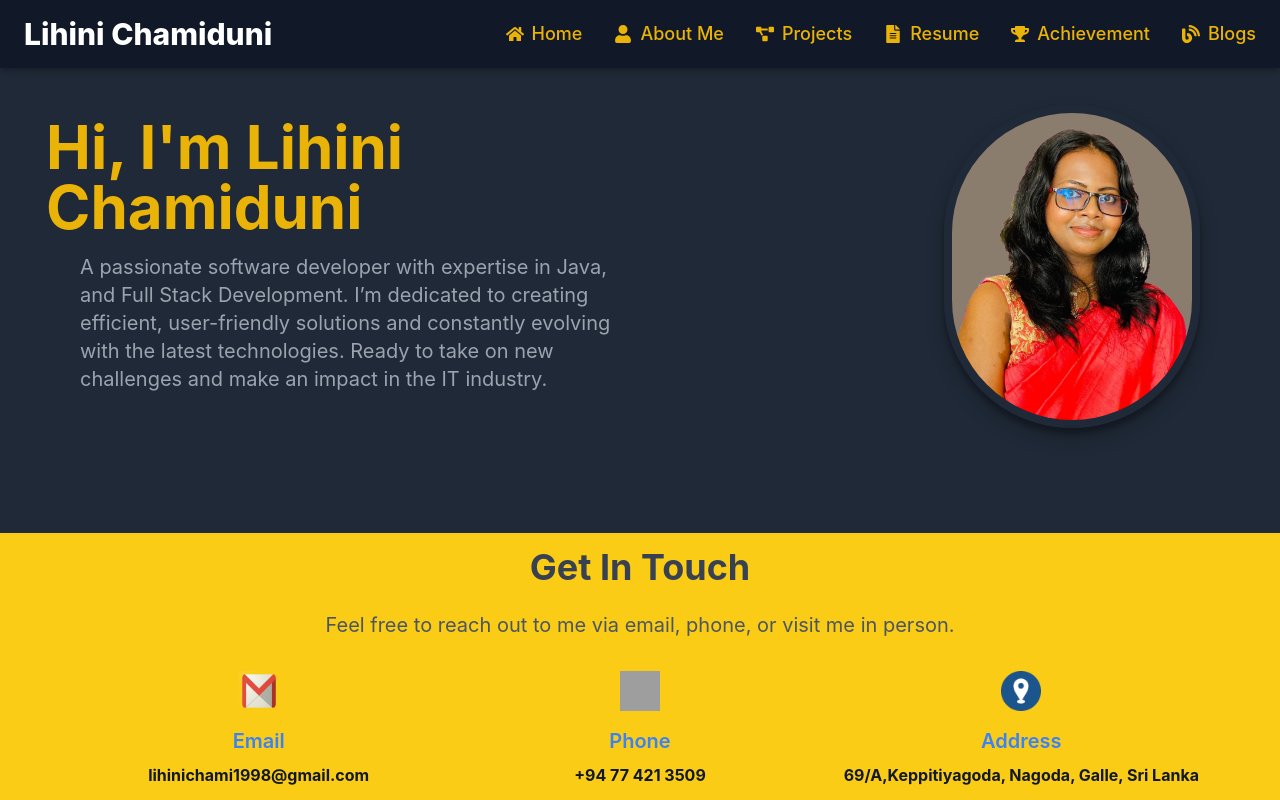
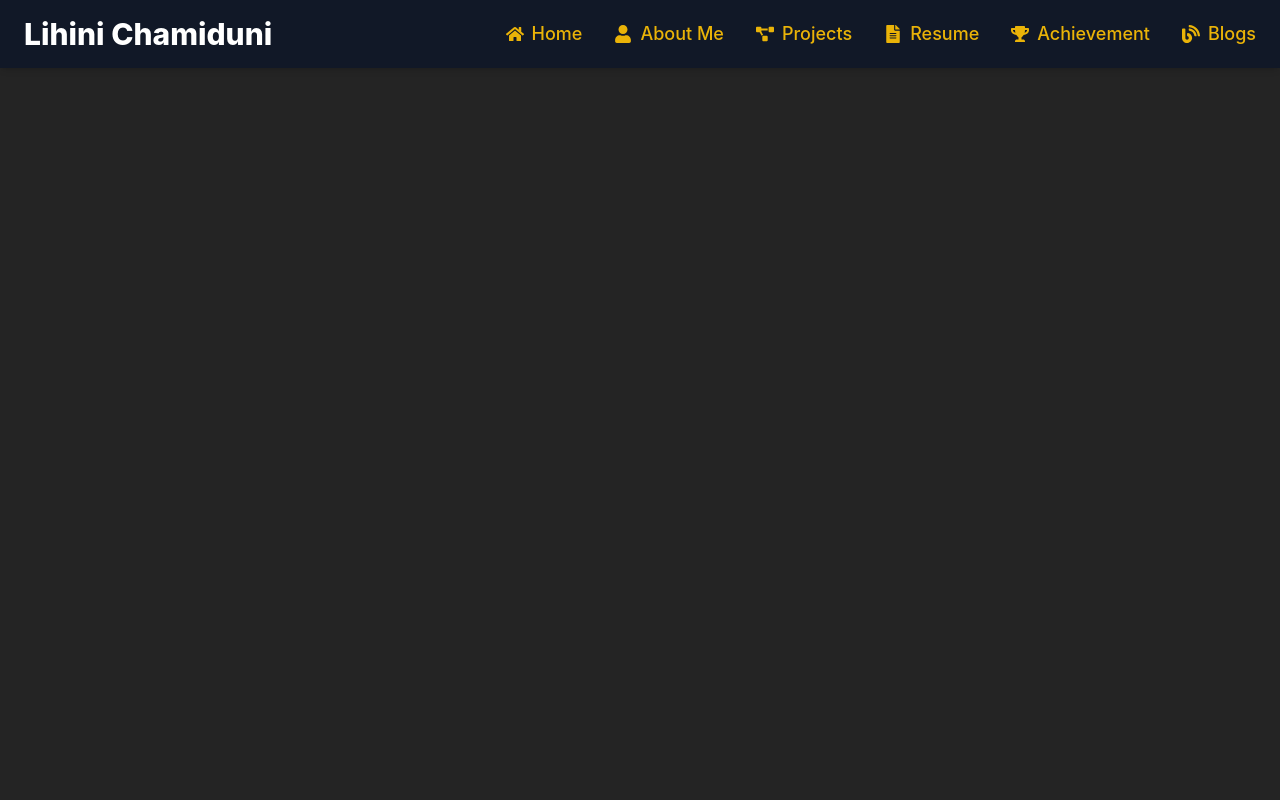
Before and after one commit to lchaminduni/Portfolio, a React (Vite) app: page / in a window 1280 px wide. Built offline with nearby package versions, Linux system fonts and the light colour scheme; grey boxes are pictures that could not be loaded.

Commit message:
add path

```diff
--- a/src/App.tsx
+++ b/src/App.tsx
@@ -15,7 +15,7 @@
 
         {/* Define Routes for Navigation */}
         <Routes>
-          <Route path="/" element={<Home />} /> {/* Home Page */}
+          <Route path="/home" element={<Home />} /> {/* Home Page */}
           <Route path="/about" element={<AboutMe />} /> {/* About Me Page */}
           <Route path="/resume" element={<Resume/>} />{/*Resume Page*/}
         </Routes>
--- a/vite.config.ts
+++ b/vite.config.ts
@@ -4,5 +4,5 @@
 // https://vite.dev/config/
 export default defineConfig({
   plugins: [react(),ghPages()],
-  base: '/',
+  base: '/portfolio/',
 })
```
